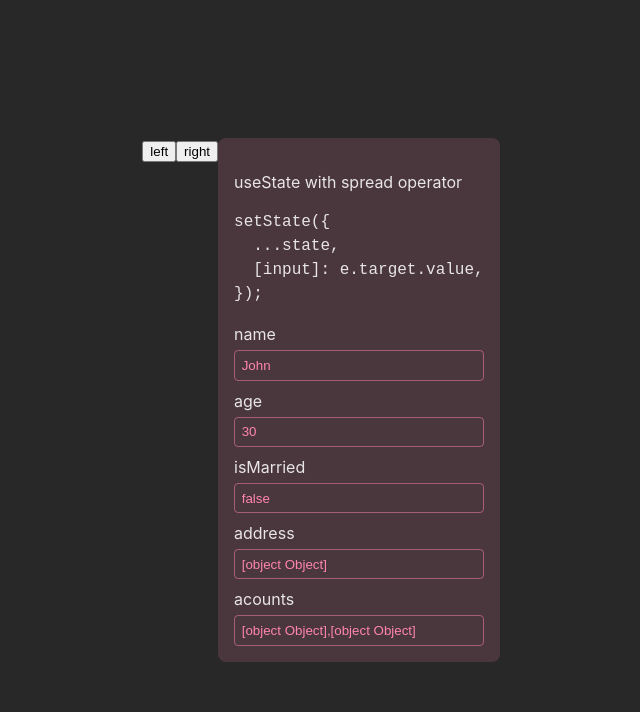
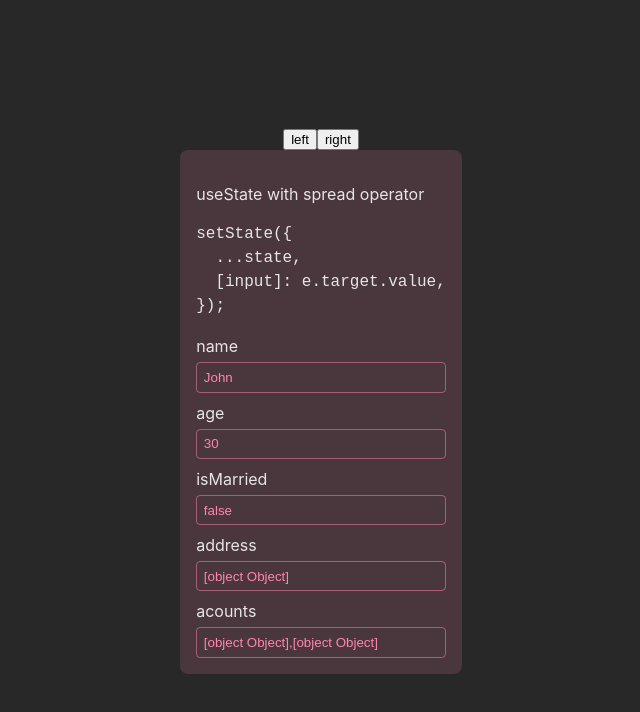
Before and after one commit to damienbullis/exploring-state, a React (Vite) app: page / in a window 1280 px wide. Shown: the top 712 px of the page, without its empty margins (319-959 px from the left). Built offline with nearby package versions, Linux system fonts and the light colour scheme.

Commit message:
notes & clean up

```diff
--- a/src/App.module.sass
+++ b/src/App.module.sass
@@ -7,13 +7,6 @@ $c: #ff85ae
   height: 100vh
   justify-content: center
   align-items: center
-
-.info
-  display: none
-
-.wrap
-  display: flex
-  justify-content: space-between
 
 .card
   background-color: #db709330
--- a/src/App.tsx
+++ b/src/App.tsx
@@ -7,14 +7,19 @@ function App() {
   const [spreadMarkdown] = useMarkdowns();
   return (
     <div className={styles.app}>
-      <div className={styles.info}></div>
-      <div className={styles.wrap}>
-        <div className={styles._controller}>
-          <button>left</button>
-          <button>right</button>
-        </div>
-        <AppSpread md={spreadMarkdown} />
+      <div className={styles._controller}>
+        {/*
+            TODO: turn this into a component carousel
+            that can be used to switch between the different
+            implementations of the set state card components
+            <Carousel tabs={["Spread", "Prev"]}>
+            and internally controls the state of the active tab
+            with buttons to switch between the tabs
+          */}
+        <button>left</button>
+        <button>right</button>
       </div>
+      <AppSpread md={spreadMarkdown} />
     </div>
   );
 }
```
